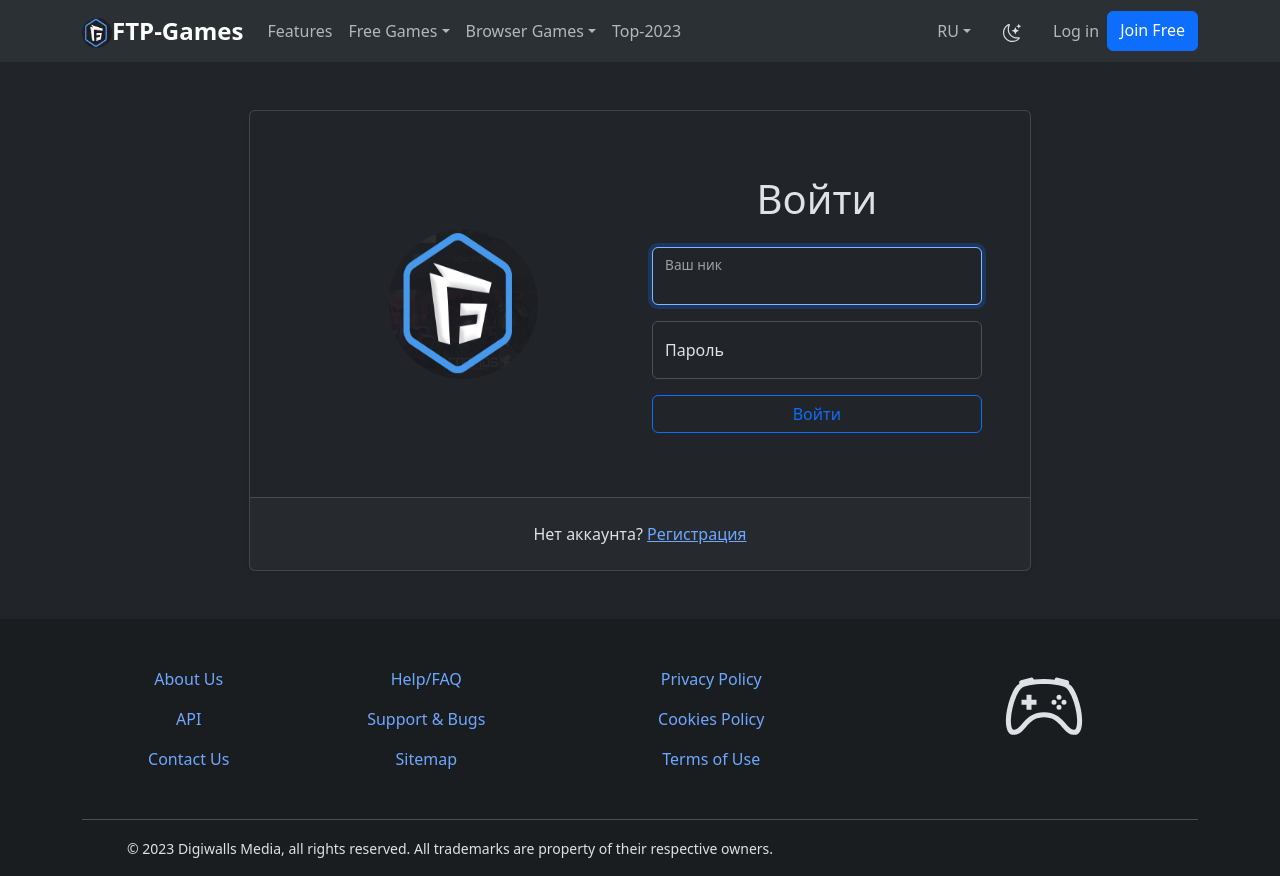
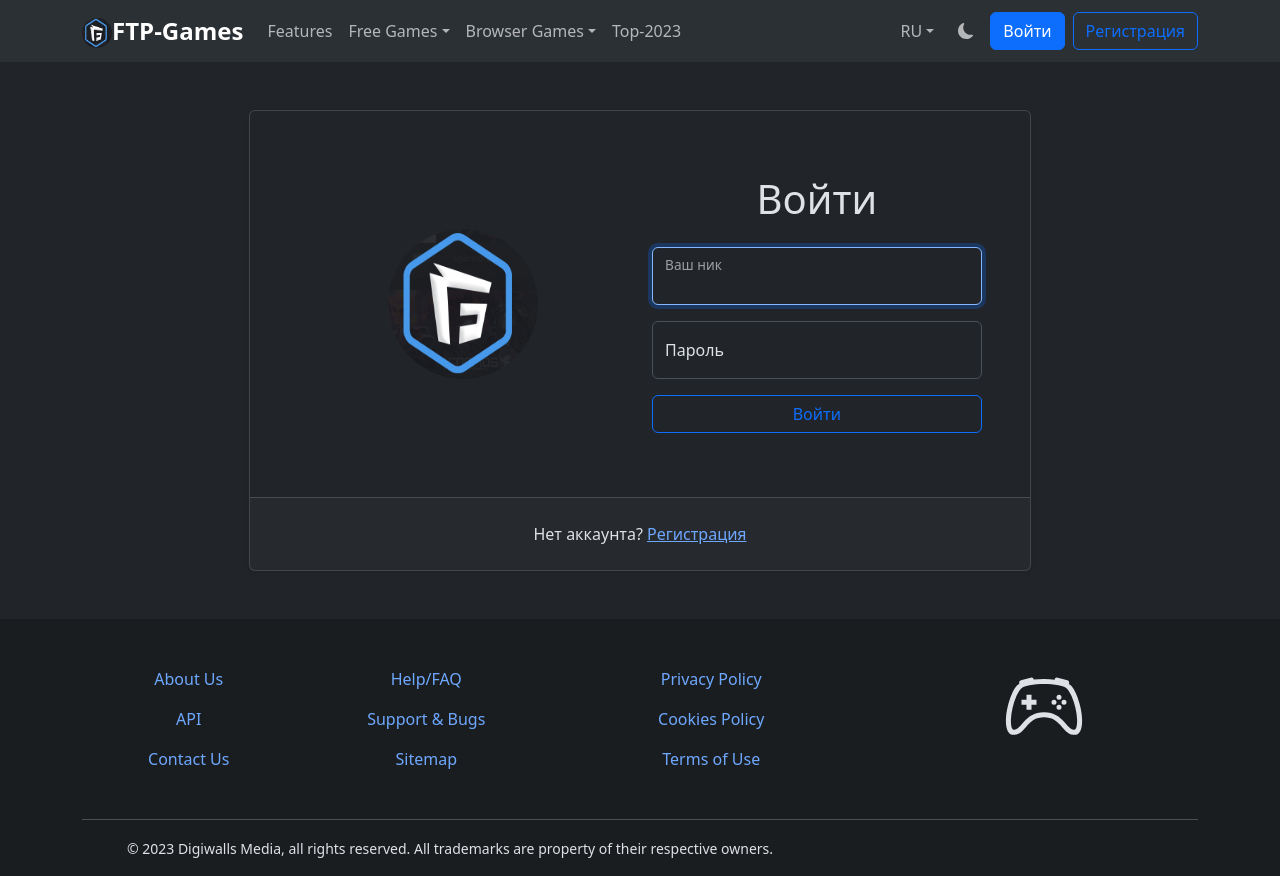
Before and after one commit to Scampik/frontend-project-game_shop-avito-2023, a React (Create React App) app in the folder frontend/: page /login in a window 1280 px wide. Built offline with nearby package versions, Linux system fonts and the light colour scheme.

Commit message:
add userMenu

```diff
--- a/frontend/src/components/App.jsx
+++ b/frontend/src/components/App.jsx
@@ -1,4 +1,4 @@
-import React, { useState, useEffect } from 'react';
+import React from 'react';
 import {
   BrowserRouter as Router,
   Routes,
@@ -9,11 +9,10 @@ import {
   useLocation,
 } from 'react-router-dom';
 import {
-  Button, Navbar, Container, NavDropdown, Nav,
+  Navbar, Container, NavDropdown, Nav,
 } from 'react-bootstrap';
 import { ToastContainer } from 'react-toastify';
 import { useTranslation } from 'react-i18next';
-import { MoonStars, SunFill } from 'react-bootstrap-icons';
 
 import PageFooter from './mainPage/components/PageFooter.jsx';
 import PrivatePage from './privatePage/PrivatePage.jsx';
@@ -22,30 +21,12 @@ import SignUpPage from './signUpPage/signUp';
 import MainPage from './mainPage/MainPage';
 import PageNotFound from './notFoundPage/PageNotFound.jsx';
 import LanguageSelector from './navigation/LngSelector.jsx';
+import ThemeSelector from './navigation/ThemeSelector.jsx';
+import AuthButtons from './navigation/AuthButtons.jsx';
+import UserMenu from './navigation/UserMenu.jsx';
 import routes from '../routes.js';
 import { useAuth } from '../hooks/index.js';
 import loginImage from '../assets/logo.jpg';
-
-const AuthButton = () => {
-  // const { t } = useTranslation();
-  const auth = useAuth();
-  // const location = useLocation();
-
-  return (
-    auth.user
-      ? <Button onClick={auth.logOut}>Log out</Button>
-      : <Nav.Link href={routes.loginPage()}>Log in</Nav.Link>
-  );
-};
-
-const SignUpButton = () => {
-  const auth = useAuth();
-  return (
-    auth.user
-      ? <></>
-      : <Button as={Link} to={routes.signUpPage()} className="text-decoration-none">Join Free</Button>
-  );
-};
 
 const Inventory = () => {
   const auth = useAuth();
@@ -65,36 +46,10 @@ const PrivateRoute = ({ children }) => {
   );
 };
 
-const ThemeButton = () => {
-  const [theme, setTheme] = useState('dark');
-  const handleTheme = () => (theme === 'light' ? setTheme('dark') : setTheme('light'));
-
-  useEffect(() => {
-    const body = document.querySelector('body');
-    body.removeAttribute('data-bs-theme');
-    body.setAttribute('data-bs-theme', theme);
-  }, [theme]);
-
-  return (
-    <div className="m-2 ps-3 pe-3">
-      { theme === 'light'
-        ? (
-          <SunFill
-            size={18}
-            onClick={handleTheme}
-          />
-        ) : (
-          <MoonStars
-            size={18}
-            onClick={handleTheme}
-          />
-        )}
-    </div>
-  );
-};
-
 const App = () => {
   const { t } = useTranslation();
+  const auth = useAuth();
+
   return (
     <Router>
       <div className="d-flex flex-column h-100 bg-body">
@@ -137,13 +92,12 @@ const App = () => {
                   </NavDropdown.Item>
                 </NavDropdown>
                 <Nav.Link href="#features">Top-2023</Nav.Link>
+                <Inventory />
               </Nav>
-              <Nav>
+              <Nav className="flex-row flex-wrap ms-sm-auto align-items-center gap-2">
                 <LanguageSelector />
-                <ThemeButton />
-                <Inventory />
-                <AuthButton />
-                <SignUpButton />
+                <ThemeSelector />
+                {auth.user ? <UserMenu /> : <AuthButtons />}
               </Nav>
             </Navbar.Collapse>
           </Container>
--- /dev/null
+++ b/frontend/src/components/navigation/AuthButtons.jsx
@@ -0,0 +1,32 @@
+import { useTranslation } from 'react-i18next';
+import { Link } from 'react-router-dom';
+
+import Button from 'react-bootstrap/Button';
+import Nav from 'react-bootstrap/Nav';
+
+import routes from '../../routes.js';
+
+const AuthButtons = () => {
+  const { t } = useTranslation();
+
+  return (
+    <>
+      <Nav.Item as="li">
+        <Button as={Link} to={routes.loginPage()} variant="primary">
+          {t('authButtons.logIn')}
+        </Button>
+      </Nav.Item>
+      <Nav.Item as="li">
+        <Button
+          as={Link}
+          to={routes.signUpPage()}
+          variant="outline-primary"
+        >
+          {t('authButtons.signUp')}
+        </Button>
+      </Nav.Item>
+    </>
+  );
+};
+
+export default AuthButtons;
--- /dev/null
+++ b/frontend/src/components/navigation/ThemeSelector.jsx
@@ -0,0 +1,34 @@
+import React, { useState, useEffect } from 'react';
+
+import Dropdown from 'react-bootstrap/Dropdown';
+import Button from 'react-bootstrap/Button';
+import { MoonFill, SunFill } from 'react-bootstrap-icons';
+
+const ThemeButton = () => {
+  const [theme, setTheme] = useState('dark');
+  const handleTheme = () => (theme === 'light' ? setTheme('dark') : setTheme('light'));
+
+  useEffect(() => {
+    const body = document.querySelector('body');
+    body.removeAttribute('data-bs-theme');
+    body.setAttribute('data-bs-theme', theme);
+  }, [theme]);
+
+  return (
+    <Dropdown align="end" as="li" className="nav-item">
+      <Dropdown
+        as={Button}
+        className="d-flex py-2 px-0 px-lg-2 align-items-center nav-link"
+        variant="link"
+      >
+        {theme === 'light' ? (
+          <SunFill onClick={handleTheme} />
+        ) : (
+          <MoonFill onClick={handleTheme} />
+        )}
+      </Dropdown>
+    </Dropdown>
+  );
+};
+
+export default ThemeButton;
--- /dev/null
+++ b/frontend/src/components/navigation/UserMenu.jsx
@@ -0,0 +1,53 @@
+import { useTranslation } from 'react-i18next';
+
+import Dropdown from 'react-bootstrap/Dropdown';
+import Button from 'react-bootstrap/Button';
+import { Link } from 'react-router-dom';
+
+import { useAuth } from '../../hooks/index.js';
+import routes from '../../routes.js';
+
+const UserMenu = () => {
+  const auth = useAuth();
+  const { t } = useTranslation();
+
+  const handleInDevelopment = () => {
+    alert('в разработке');
+  };
+  console.log(auth.user.username, '______');
+  return (
+    <Dropdown align="end" as="li">
+      <Dropdown.Toggle
+        as={Button}
+        className="d-flex p-0 px-lg-2 align-items-center nav-link"
+        variant="link"
+      >
+        <div className="logo-height">
+          {auth.user.username}
+        </div>
+        <span className="visually-hidden">{t('profileActions.header')}</span>
+      </Dropdown.Toggle>
+      <Dropdown.Menu as="ul">
+        <Dropdown.Header as="li">{auth.user.username}</Dropdown.Header>
+        <li>
+          <Dropdown.Item as={Button} onClick={handleInDevelopment}>
+            в разработке
+          </Dropdown.Item>
+        </li>
+        <Dropdown.Divider />
+        <li>
+          <Dropdown.Item as={Link} to={routes.privatePage()}>
+            {t('profileSetting.inventory')}
+          </Dropdown.Item>
+        </li>
+        <Dropdown.Divider />
+        <li>
+          <Dropdown.Item as={Button} onClick={auth.logOut}>
+            {t('profileSetting.logout')}
+          </Dropdown.Item>
+        </li>
+      </Dropdown.Menu>
+    </Dropdown>
+  );
+};
+export default UserMenu;
--- a/frontend/src/locales/en.js
+++ b/frontend/src/locales/en.js
@@ -6,6 +6,15 @@ export default {
       enter: 'Войти',
       regLink: 'Регистрация',
       invite: 'Нет аккаунта?',
+    },
+    authButtons: {
+      logIn: 'LogIn',
+      logOut: 'LogOut',
+      signUp: 'SignUp',
+    },
+    profileSetting: {
+      inventory: 'Inventory',
+      logout: 'LogOut',
     },
     signupPage: {
       registration: 'Зарегистрироваться',
--- a/frontend/src/locales/ru.js
+++ b/frontend/src/locales/ru.js
@@ -6,6 +6,15 @@ export default {
       enter: 'Войти',
       regLink: 'Регистрация',
       invite: 'Нет аккаунта?',
+    },
+    authButtons: {
+      logIn: 'Войти',
+      logOut: 'Выйти',
+      signUp: 'Регистрация',
+    },
+    profileSetting: {
+      inventory: 'Инвентарь',
+      logout: 'Выйти',
     },
     signupPage: {
       registration: 'Зарегистрироваться',
```
